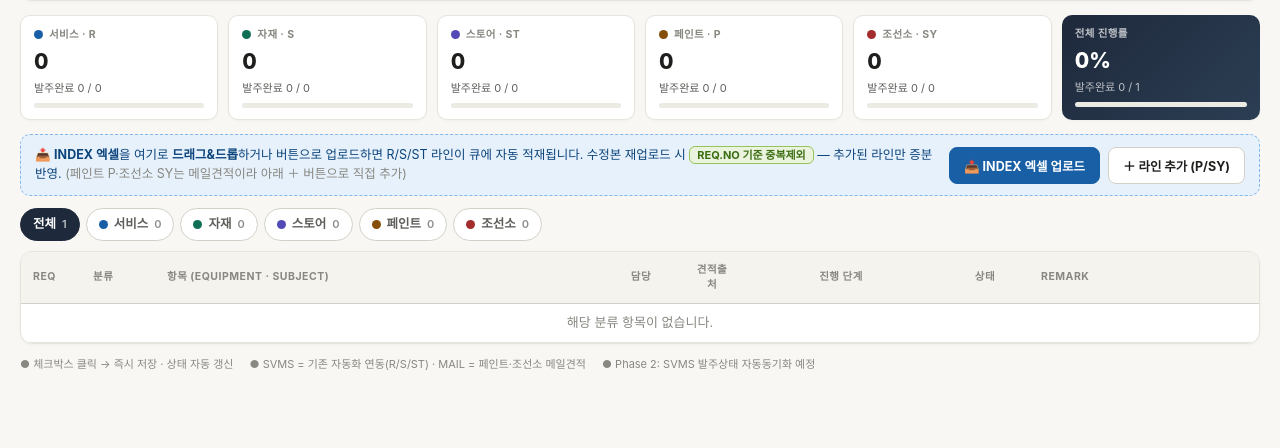
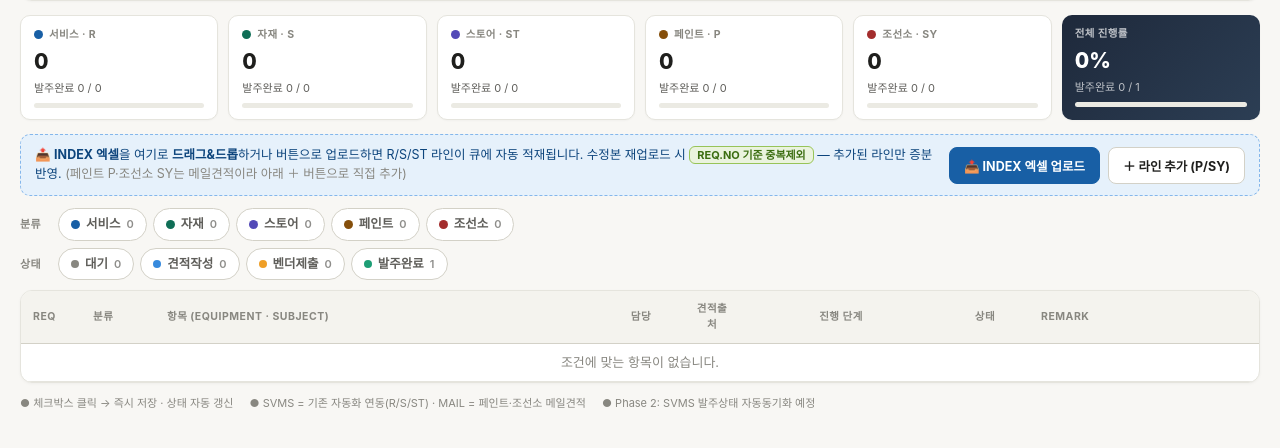
Before and after one commit to seeya5555-sys/teammanagement, a Flask app: page /dock_procure in a window 1280 px wide. Shown: the part 315-763 px from the top of the page. Run offline with Flask 3, Linux system fonts and the light colour scheme; the visitor is signed in with stand-in values (Sample User, id 1); tables that the repository leaves empty hold one stand-in row (values such as "Sample post").

Commit message:
feat(dock-procure): 상태별 필터 추가 + 분류 '전체' 칩 제거
분류/상태 2단 필터(토글식, 전체칩 없음 — 칩 재클릭=해제). 상태=대기/견적작성/
벤더제출/발주완료. 두 필터 교차적용, 칩 카운트는 상대 필터 반영. 섹션 헤더에 건수.

Co-Authored-By: Claude Opus 4.8 <noreply@anthropic.com>

```diff
--- a/templates/dock_procure.html
+++ b/templates/dock_procure.html
@@ -43,6 +43,8 @@
   .dp-chip{padding:6px 12px;border-radius:20px;border:1px solid var(--border);background:var(--surface);font-size:12.5px;font-weight:600;color:var(--text-secondary);display:flex;align-items:center;gap:6px;cursor:pointer}
   .dp-chip.active{background:var(--nav-bg);color:#fff;border-color:var(--nav-bg)}
   .dp-chip .n{font-size:11px;opacity:.7}
+  .dp-flabel{font-size:11px;font-weight:700;color:var(--text-tertiary);min-width:30px;text-transform:uppercase;letter-spacing:.4px}
+  .dp-sdot{width:8px;height:8px;border-radius:50%;display:inline-block}
   .dp-btn{padding:8px 14px;border-radius:8px;border:1px solid var(--border);background:var(--surface);font-size:12.5px;font-weight:650;color:var(--text-primary);cursor:pointer;display:inline-flex;align-items:center;gap:6px}
   .dp-btn.primary{background:var(--blue);border-color:var(--blue);color:#fff}
   table.dp{width:100%;border-collapse:separate;border-spacing:0;background:var(--surface);border:1px solid var(--border-subtle);border-radius:12px;overflow:hidden;box-shadow:0 1px 3px rgba(0,0,0,.04)}
@@ -114,8 +116,15 @@
     <button class="dp-btn" id="dp-addbtn">＋ 라인 추가 (P/SY)</button>
   </div>
 
-  <div class="dp-toolbar">
-    <div class="dp-filters" id="dp-filters"></div>
+  <div class="dp-toolbar" style="flex-direction:column;align-items:stretch;gap:7px">
+    <div style="display:flex;align-items:center;gap:8px">
+      <span class="dp-flabel">분류</span>
+      <div class="dp-filters" id="dp-filters"></div>
+    </div>
+    <div style="display:flex;align-items:center;gap:8px">
+      <span class="dp-flabel">상태</span>
+      <div class="dp-filters" id="dp-sfilters"></div>
+    </div>
   </div>
 
   <table class="dp">
@@ -155,8 +164,15 @@
     {code:'SY', nm:'조선소',  color:'var(--red)'},
   ];
   const CATNM = {R:'SHORE REPAIR',S:'SPARE',ST:'STORE',P:'PAINT',SY:'SHIPYARD'};
+  const STATUSES = [
+    {code:'wait',  nm:'대기',     color:'var(--gray-dot)'},
+    {code:'quote', nm:'견적작성', color:'var(--blue-dot)'},
+    {code:'sent',  nm:'벤더제출', color:'var(--amber-dot)'},
+    {code:'done',  nm:'발주완료', color:'var(--teal-dot)'},
+  ];
   let DATA = {vessels:[], current:null, lines:[]};
-  let FILTER = 'ALL';
+  let FILTER = '';    // 분류(빈값=전체) — 토글
+  let SFILTER = '';   // 상태(빈값=전체) — 토글
 
   const $ = s => document.querySelector(s);
   const esc = s => (s==null?'':String(s)).replace(/[&<>"]/g,c=>({'&':'&amp;','<':'&lt;','>':'&gt;','"':'&quot;'}[c]));
@@ -229,26 +245,33 @@
       <div class="cb">발주완료 ${totDone} / ${tot}</div><div class="dp-bar"><i style="width:${tpct}%;background:#97C459"></i></div></div>`;
     $('#dp-cards').innerHTML = cards;
 
-    // filters
-    let chips = `<span class="dp-chip ${FILTER==='ALL'?'active':''}" data-f="ALL">전체 <span class="n">${tot}</span></span>`;
-    CATS.forEach(c=>{ const n=DATA.lines.filter(l=>l.cat_code===c.code).length;
+    // filters (분류/상태 — 토글, '전체' 칩 없음. 칩 다시 누르면 해제=전체)
+    const matchS = l => !SFILTER || statusOf(l)[0]===SFILTER;
+    const matchC = l => !FILTER  || l.cat_code===FILTER;
+    let chips = '';
+    CATS.forEach(c=>{ const n=DATA.lines.filter(l=>l.cat_code===c.code && matchS(l)).length;
       chips += `<span class="dp-chip ${FILTER===c.code?'active':''}" data-f="${c.code}"><span class="dp-dot" style="background:${c.color}"></span>${c.nm} <span class="n">${n}</span></span>`;});
     $('#dp-filters').innerHTML = chips;
-    $('#dp-filters').querySelectorAll('.dp-chip').forEach(ch=>ch.onclick=()=>{FILTER=ch.dataset.f;render();});
+    $('#dp-filters').querySelectorAll('.dp-chip').forEach(ch=>ch.onclick=()=>{FILTER = (FILTER===ch.dataset.f?'':ch.dataset.f); render();});
+    let schips = '';
+    STATUSES.forEach(s=>{ const n=DATA.lines.filter(l=>statusOf(l)[0]===s.code && matchC(l)).length;
+      schips += `<span class="dp-chip ${SFILTER===s.code?'active':''}" data-s="${s.code}"><span class="dp-sdot" style="background:${s.color}"></span>${s.nm} <span class="n">${n}</span></span>`;});
+    $('#dp-sfilters').innerHTML = schips;
+    $('#dp-sfilters').querySelectorAll('.dp-chip').forEach(ch=>ch.onclick=()=>{SFILTER = (SFILTER===ch.dataset.s?'':ch.dataset.s); render();});
 
     // table
     const body=$('#dp-body'); body.innerHTML='';
-    const shown = CATS.filter(c=>FILTER==='ALL'||FILTER===c.code);
+    const shown = CATS.filter(c=>!FILTER||FILTER===c.code);
     let any=false;
     shown.forEach(c=>{
-      const ls = DATA.lines.filter(l=>l.cat_code===c.code);
+      const ls = DATA.lines.filter(l=>l.cat_code===c.code && matchS(l));
       if(!ls.length) return;
       any=true;
       const src = (c.code==='P'||c.code==='SY')?' · 견적 메일수신':'';
-      body.insertAdjacentHTML('beforeend',`<tr class="dp-sec"><td colspan="9">■ ${c.nm} — ${CATNM[c.code]} (${c.code})${src}</td></tr>`);
+      body.insertAdjacentHTML('beforeend',`<tr class="dp-sec"><td colspan="9">■ ${c.nm} — ${CATNM[c.code]} (${c.code})${src} <span style="font-weight:400;color:var(--text-tertiary)">· ${ls.length}건</span></td></tr>`);
       ls.forEach(l=>body.insertAdjacentHTML('beforeend', rowHtml(l)));
     });
-    if(!any) body.innerHTML='<tr><td colspan="9" class="dp-empty">해당 분류 항목이 없습니다.</td></tr>';
+    if(!any) body.innerHTML='<tr><td colspan="9" class="dp-empty">조건에 맞는 항목이 없습니다.</td></tr>';
     bindRows();
   }
 
```
